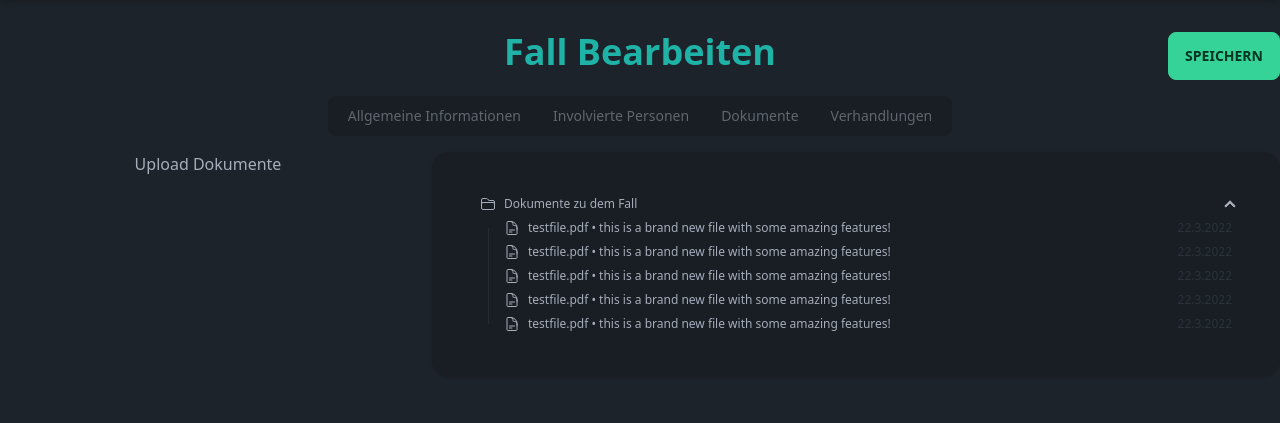
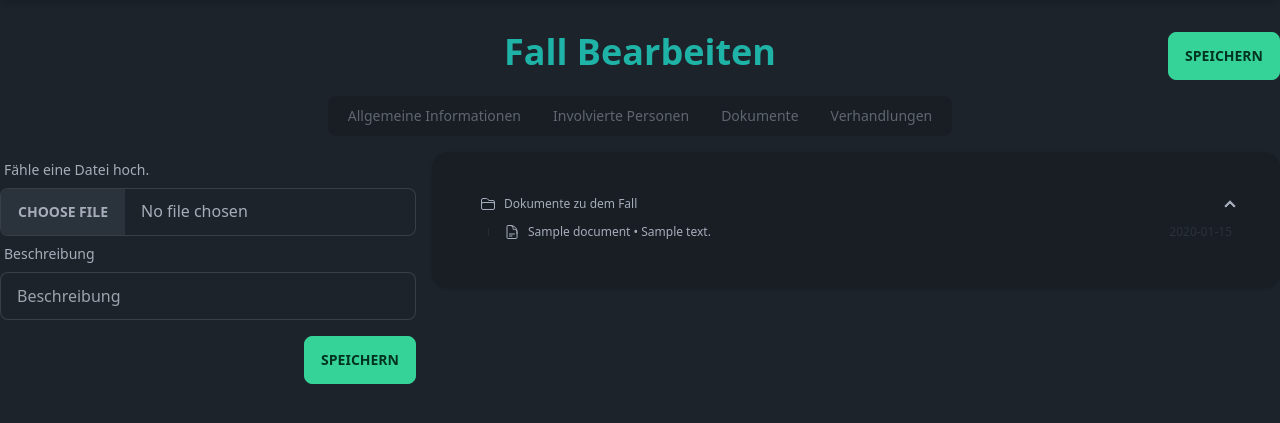
Before and after one commit to bigomato/client-management, a Flask app: template app/templates/edit_case_documents.html in a window 1280 px wide. Shown: the part 96-519 px from the top of the page. Run offline with Flask 3, Linux system fonts and the light colour scheme; tables that the repository leaves empty hold one stand-in row (values such as "Sample post"); the template is opened without the code that fills it: values that come from a table or form of the project are taken from there, most other values are stand-ins (such as "Sample title", 1, 10 or a date in 2020); some libraries are stand-ins or nearby versions.

Commit message:
Added File up and download

```diff
--- a/app/templates/edit_case.html
+++ b/app/templates/edit_case.html
@@ -5,7 +5,7 @@
 
 {% block content %}
 <!-- TODO: Add action choice -->
-<form action="" method="POST">
+<form action="" method="POST" enctype="multipart/form-data">
     <div class="grid grid-cols-3">
         <div>
         </div>
--- a/app/templates/edit_case_documents.html
+++ b/app/templates/edit_case_documents.html
@@ -9,11 +9,18 @@
 {% from 'macros/form-input.html' import fullforminput %}
 {% from 'macros/file_structure.html' import pdf_file %}
 
-
+{{ form.csrf_token }}
 
 <div class="grid grid-cols-6 gap-4 mt-4">
-    <div class="col-span-2 text-center">
-        Upload Dokumente
+    <div class="col-span-2 text-center text-end">
+        <div class="form-control w-full">
+            <label class="label">
+                <span class="label-text">Fähle eine Datei hoch.</span>
+            </label>
+            <input type="file" class="file-input file-input-bordered w-full" name="file" placeholder="Datei auswählen">
+        </div>
+        {{ fullforminput(form.description) }}
+        <button class="btn btn-success mt-4">Speichern</button>
     </div>
 
     <div class="col-span-4">
@@ -31,16 +38,11 @@
                                 Dokumente zu dem Fall
                             </summary>
                             <ul>
-                                {{ pdf_file("testfile.pdf", "22.3.2022", "this is a brand new file with some amazing
-                                features!")}}
-                                {{ pdf_file("testfile.pdf", "22.3.2022", "this is a brand new file with some amazing
-                                features!")}}
-                                {{ pdf_file("testfile.pdf", "22.3.2022", "this is a brand new file with some amazing
-                                features!")}}
-                                {{ pdf_file("testfile.pdf", "22.3.2022", "this is a brand new file with some amazing
-                                features!")}}
-                                {{ pdf_file("testfile.pdf", "22.3.2022", "this is a brand new file with some amazing
-                                features!")}}
+                                {% for doc in documents %}
+
+                                {{ pdf_file(doc.name, doc.date, doc.description, url_for('cases.download_document',
+                                case_id=case.id, document_id=doc.id))}}
+                                {% endfor %}
                             </ul>
                         </details>
                     </li>
--- a/app/templates/macros/file_structure.html
+++ b/app/templates/macros/file_structure.html
@@ -1,5 +1,5 @@
 {% macro pdf_file(name, date, description, link) %}
-<li><a>
+<li><a href="{{ link }}" class="menu py-2">
         <svg xmlns="http://www.w3.org/2000/svg" fill="none" viewBox="0 0 24 24" stroke-width="1.5" stroke="currentColor"
             class="w-4 h-4">
             <path stroke-linecap="round" stroke-linejoin="round"
--- a/app/views/case_forms.py
+++ b/app/views/case_forms.py
@@ -2,6 +2,7 @@ from app.models.models import CaseStatus
 from flask_wtf import FlaskForm
 from wtforms import StringField, SelectField
 from wtforms.validators import DataRequired, Email, Length
+from flask_wtf.file import FileField, FileRequired, FileAllowed
 
 
 class EditCaseFrom(FlaskForm):
@@ -36,3 +37,16 @@ class AddInvolvedPerson(FlaskForm):
         choices=[],
         description="Rolle",
     )
+
+
+class UploadDocumentForm(FlaskForm):
+    file = FileField(
+        "Datei",
+        validators=[FileRequired()],
+        description="Datei",
+    )
+    description = StringField(
+        "Beschreibung",
+        validators=[DataRequired(), Length(min=1, max=50)],
+        description="Beschreibung",
+    )
```
Also changed, not shown: app/views/cases.py (+39 -2 lines).
